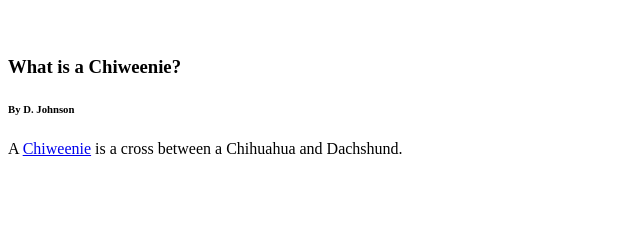
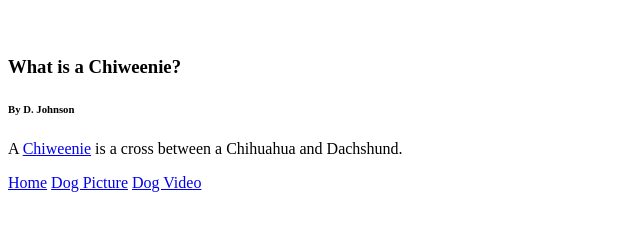
Before and after one commit to davidjohnso/HTML-and-CSS-Projects, a plain HTML site: page Assignment.html in a window 1280 px wide. Shown: the part 61-292 px from the top of the page, without its empty margins (0-640 px from the left). Drawn offline with Linux system fonts and the light colour scheme.

Commit message:
move nav bar to bottom

```diff
--- a/Assignment.html
+++ b/Assignment.html
@@ -12,6 +12,11 @@
   <h3>What is a Chiweenie?</h3>
   <h6>By D. Johnson</h6>
   <p>A <a href="https://www.petlandracine.com/wp-content/uploads/2022/09/1831386_800-600x450.jpg">Chiweenie</a> is a cross between a Chihuahua and Dachshund.</p>
+  <nav>
+    <a href="Assignment.html">Home</a>
+    <a href="Dog.html">Dog Picture</a>
+    <a href="Dog_video.html">Dog Video</a>
+  </nav>
   <footer></footer>
 
 </body>
```
